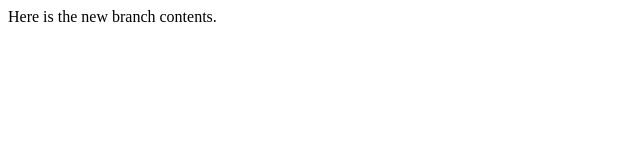
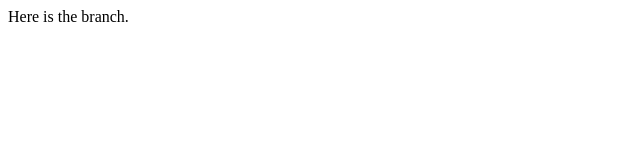
Before and after one commit to JuanJoDiazMora/lecture1, a plain HTML site: page index.html in a window 1280 px wide. Shown: the whole page, without its empty margins (0-640 px from the left). Drawn offline with Linux system fonts and the light colour scheme.

Commit message:
Update index.html

```diff
--- a/index.html
+++ b/index.html
@@ -4,6 +4,6 @@
           <title>Test</title>
      </head>
      <body>
-          Here is the new branch contents.
+          Here is the  branch.
      </body>
 </html>
```
